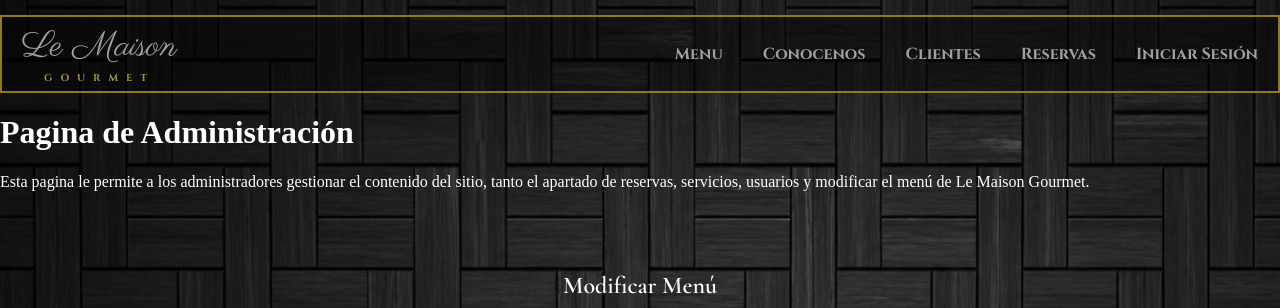
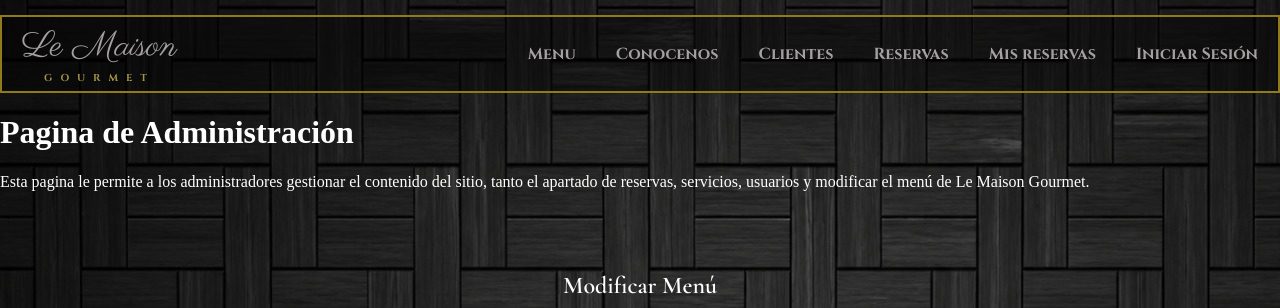
Before and after one commit to LucasRodaFiuba/IDS_TP_FINAL, a Flask app: page /admin in a window 1280 px wide. Shown: the top 308 px of the page. Run offline with Flask 3, Linux system fonts and the light colour scheme.

Commit message:
Agrego en el menú mis_reservas, lo hago en base.html

```diff
--- a/templates/base.html
+++ b/templates/base.html
@@ -26,6 +26,7 @@
                 <li><a href="{{ url_for('pagina_nosotros') }}">Conocenos</a></li>
                 <li><a href="{{ url_for('pagina_clientes') }}">Clientes</a></li>
                 <li><a href="{{ url_for('pagina_reservas') }}">Reservas</a></li>
+                <li><a href="{{ url_for('pagina_mis_reservas')}}">Mis reservas</a></li>
                 <li><a href="{{ url_for('iniciar_sesion') }}">Iniciar Sesión</a></li>
             </ul>
         </header>
```
